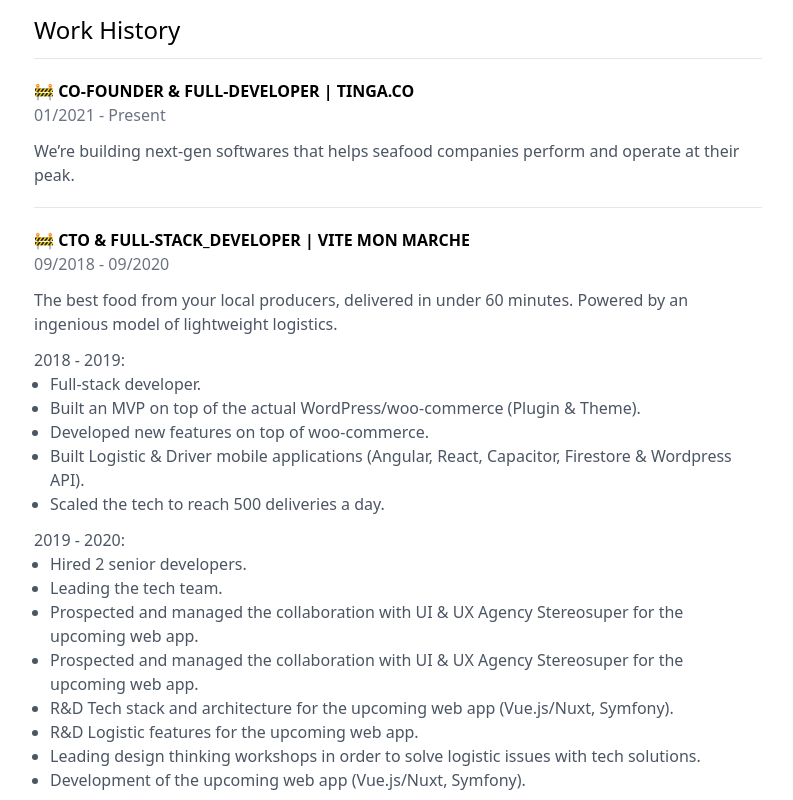
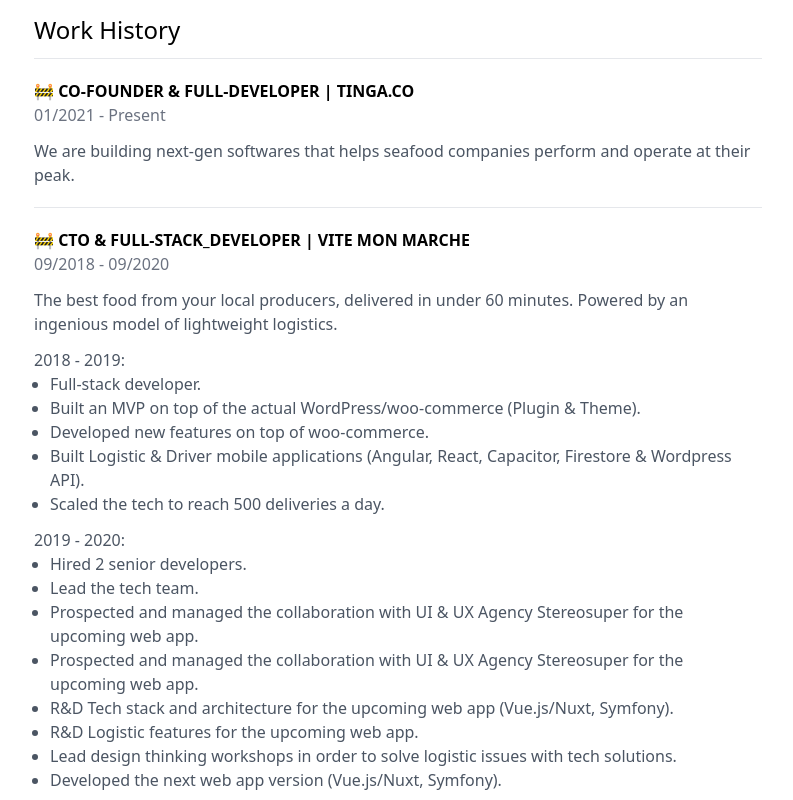
Before and after one commit to btribouillet/btribouillet.github.io, a website: page index.html in a window 1280 px wide. Shown: the part 960-1760 px from the top of the page, without its empty margins (242-1035 px from the left). Drawn offline with Linux system fonts and the light colour scheme.

Commit message:
content improved

```diff
--- a/index.html
+++ b/index.html
@@ -75,7 +75,7 @@
 
       <section class="py-5">
         <h2 class="text-2xl mb-3">Skills & Qualifications</h2>
-        <ul id="qualifications--list">
+        <ul>
           <li>✔️ 14 Years experience with front & backend development.</li>
           <li>
             ✔️ Strong problem-solving and analytical skills, with the ability to
@@ -134,7 +134,7 @@
           >
           <p class="mb-3 text-gray-500">01/2021 - Present</p>
           <p>
-            We’re building next-gen softwares that helps seafood companies
+            We are building next-gen softwares that helps seafood companies
             perform and operate at their peak.
           </p>
         </div>
@@ -165,7 +165,7 @@
           <p>2019 - 2020:</p>
           <ul class="list-disc pl-4">
             <li>Hired 2 senior developers.</li>
-            <li>Leading the tech team.</li>
+            <li>Lead the tech team.</li>
             <li>
               Prospected and managed the collaboration with UI & UX Agency
               Stereosuper for the upcoming web app.
@@ -180,10 +180,10 @@
             </li>
             <li>R&D Logistic features for the upcoming web app.</li>
             <li>
-              Leading design thinking workshops in order to solve logistic
-              issues with tech solutions.
+              Lead design thinking workshops in order to solve logistic issues
+              with tech solutions.
             </li>
-            <li>Development of the upcoming web app (Vue.js/Nuxt, Symfony).</li>
+            <li>Developed the next web app version (Vue.js/Nuxt, Symfony).</li>
           </ul>
         </div>
 
```
Also changed, not shown: 1 other file.
